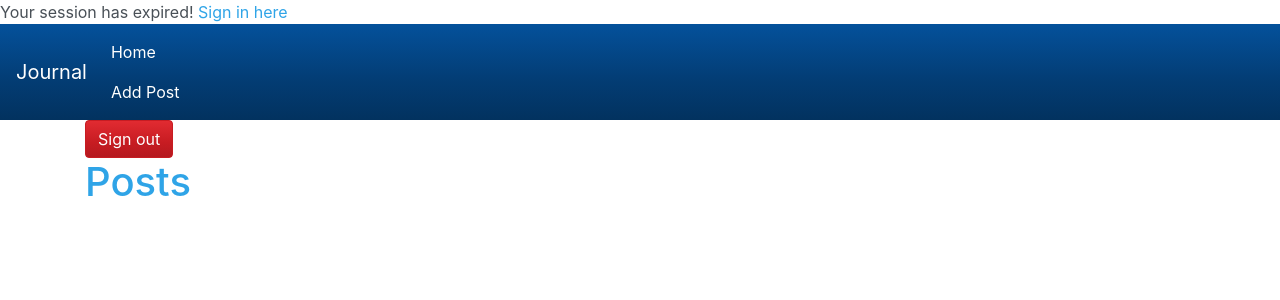
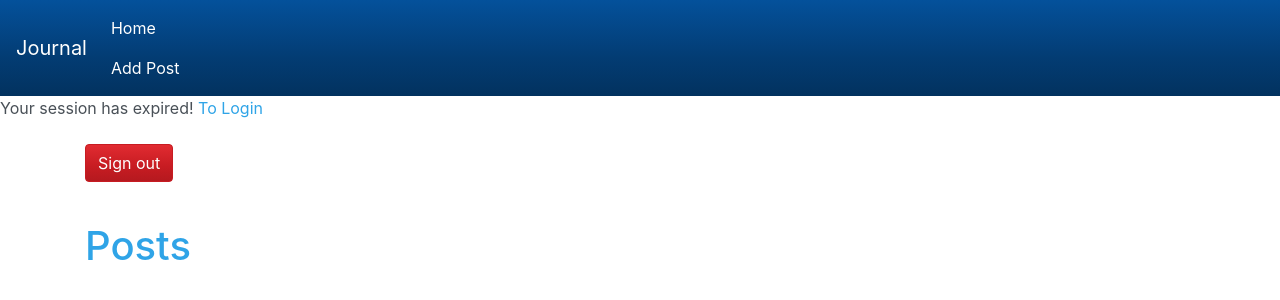
Before and after one commit to larserikberger/Journalen, a PHP site: page /lars_berger_journal/ in a window 1280 px wide. Shown: the top 300 px of the page. Run offline with PHP 8.4, Linux system fonts and the light colour scheme; the visitor is signed in with stand-in values (Sample User, id 1); data that the repository does not hold is empty.

Commit message:
lite till..
lite till..

```diff
--- a/index.php
+++ b/index.php
@@ -4,7 +4,7 @@ include('partials/session_start.php');
 require('partials/config.php');
 require('partials/db.php');
 include('partials/header.php');
-include('partials/timesession.php');
+
 
 if (isset($_SESSION["loggedIn"])):
 include('partials/navbar.php');
@@ -46,6 +46,8 @@ if (!isset($_SESSION["loggedIn"])): ?>
 
 <?php
 
+include('partials/timesession.php');
+
 if (isset($_SESSION["loggedIn"])):
 
 $stmt = $pdo->prepare('SELECT * FROM entries ORDER BY createdAt DESC');
@@ -55,7 +57,10 @@ $data = $stmt->fetchAll(PDO::FETCH_ASSOC);
 ?>
 
 <div class="container">
+    <br>
+    <form class="pull-right">
     <a href="partials/logout.php" class="btn btn-danger">Sign out</a>
+    </form>
     <br>
 </div>
     <div class="container">
@@ -63,17 +68,16 @@ $data = $stmt->fetchAll(PDO::FETCH_ASSOC);
         <?php foreach($data as $entry) : ?>
         <div class="well">
             <h3>
-                <?php echo $entry['title']; ?> </h3>
+            <?php echo $entry['title']; ?> </h3>
             <small>Created on <?php echo $entry['createdAt']; ?> by
-           <?php echo $entry['userID']; ?></small>
+            <?php echo $entry['userID']; ?></small>
             <p>
-                <?php echo $entry['content']; ?>
+            <?php echo $entry['content']; ?>
             </p>
             <a class="btn btn-default" href="partials/post.php?entryID=<?php echo $entry['entryID']; ?>">Read More</a>
         </div>
-
+        <br>
         <?php endforeach; ?>
-
     </div>
 
     <?php include('partials/footer.php'); ?>
--- a/partials/addpost.php
+++ b/partials/addpost.php
@@ -6,6 +6,7 @@ error_reporting(E_ALL);
 require 'config.php';
 require 'db.php';
 include 'header.php';
+require_once 'session_start.php';
 
 if(isset($_POST['submit'])){
 
@@ -17,17 +18,15 @@ if(isset($_POST['submit'])){
     $stmt = $pdo->prepare($sql);
     $stmt->execute(['title' => $title, 'userID' => $userID, 'content' => $content ]);
 
-
     if(sql){
         header('Location: '.ROOT_URL.'');
     } else {
         echo 'ERROR';
     }
-
 }
 
+?>
 
-?>
 <div class="container">
     <h1>Add Post</h1>
         <form method="POST" action="<?php echo $_SERVER['PHP_SELF']; ?>">
--- a/partials/signin.php
+++ b/partials/signin.php
@@ -24,7 +24,7 @@ if (password_verify($_POST["password"], $user["password"])) {
     $_SESSION["username"] = $user["username"];
     $_SESSION["userID"] = $user["userID"];
     $_SESSION['start'] = time();
-    $_SESSION['expire'] = $_SESSION['start'] + (15 * 60);
+    $_SESSION['expire'] = $_SESSION['start'] + (2 * 60);
 } else {
     header('Location: /index.php?message=login failed');
 }
--- a/partials/timesession.php
+++ b/partials/timesession.php
@@ -8,7 +8,7 @@
         $now = time();
         if ($now > $_SESSION['expire']) {
             session_destroy();
-            echo "Your session has expired! <a href='http://localhost:8888/lars_berger_journal/'>Sign in here</a>";
+            echo "Your session has expired! <a href='http://localhost:8888/lars_berger_journal/'>To Login</a>";
         }
     }
 ?>
```
